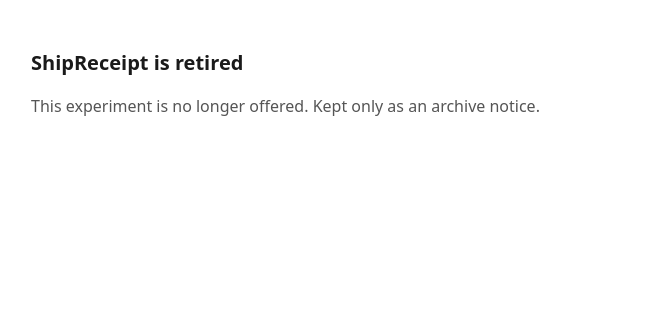
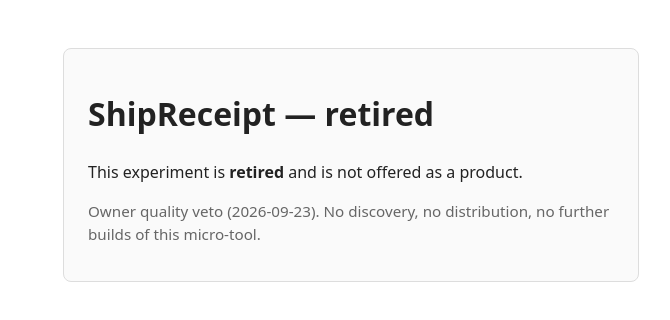
Before and after one commit to ayanroy097/shipreceipt, a plain HTML site: page index.html in a window 1280 px wide. Shown: the whole page, without its empty margins (289-959 px from the left). Drawn offline with Linux system fonts and the light colour scheme.

Commit message:
RETIRE: ShipReceipt Pages → retirement notice only (owner quality veto 2026-09-23)

```diff
--- a/index.html
+++ b/index.html
@@ -6,13 +6,16 @@
   <title>ShipReceipt — retired</title>
   <meta name="robots" content="noindex" />
   <style>
-    body { font-family: system-ui, sans-serif; max-width: 40rem; margin: 3rem auto; padding: 0 1rem; line-height: 1.5; color: #1a1a1a; }
-    h1 { font-size: 1.25rem; }
-    .muted { color: #555; }
+    body { font-family: system-ui, sans-serif; max-width: 36rem; margin: 3rem auto; padding: 0 1rem; line-height: 1.5; color: #222; }
+    .box { border: 1px solid #ddd; border-radius: 8px; padding: 1.25rem 1.5rem; background: #fafafa; }
+    .muted { color: #666; font-size: 0.95rem; }
   </style>
 </head>
 <body>
-  <h1>ShipReceipt is retired</h1>
-  <p class="muted">This experiment is no longer offered. Kept only as an archive notice.</p>
+  <div class="box">
+    <h1>ShipReceipt — retired</h1>
+    <p>This experiment is <strong>retired</strong> and is not offered as a product.</p>
+    <p class="muted">Owner quality veto (2026-09-23). No discovery, no distribution, no further builds of this micro-tool.</p>
+  </div>
 </body>
 </html>
```
Also changed, not shown: 1 other file.
